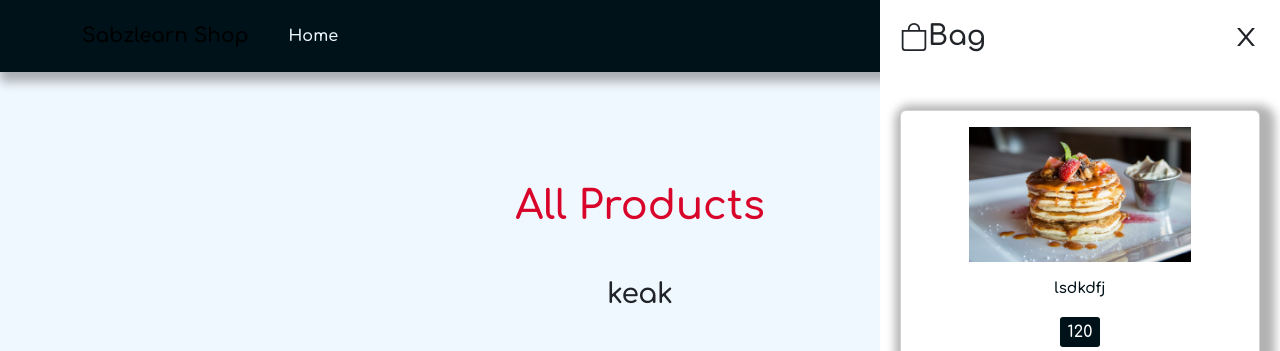
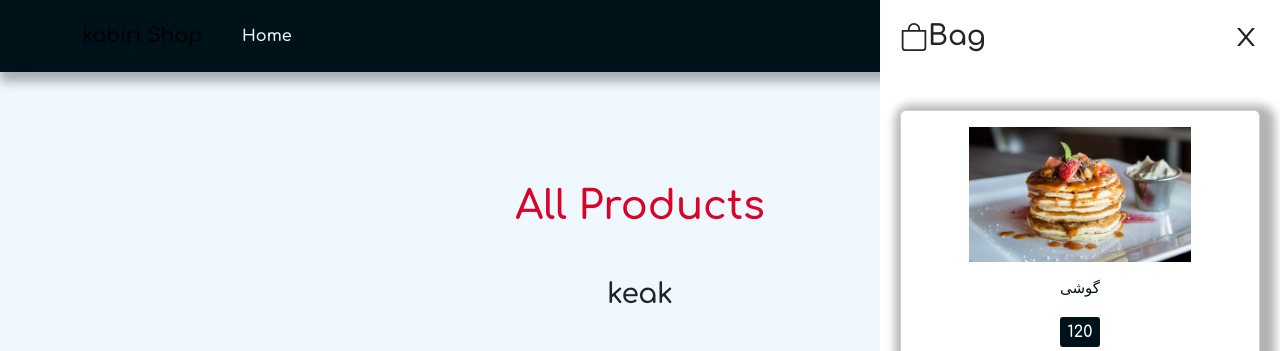
Before and after one commit to ahmadkabiri/first-app, a React (Create React App) app: page / in a window 1280 px wide. Shown: the top 351 px of the page. Built offline with nearby package versions, Linux system fonts and the light colour scheme.

Commit message:
last changes

```diff
--- a/src/App.js
+++ b/src/App.js
@@ -7,7 +7,7 @@ import Toast from "./Components/Toast/Toast";
 import Cart from "./Components/Cart/Cart";
 function App() {
 
-  const [allProducts,setAllProducts] =  useState(products)
+  const [allProducts] =  useState(products)
 
   return (
     <div>
--- a/src/Components/Cart/Cart.js
+++ b/src/Components/Cart/Cart.js
@@ -24,11 +24,11 @@ function Cart() {
 
                 </div>
                 <div className="card-body d-flex flex-column justify-content-center align-items-center">
-                    <p className="card-text">lsdkdfj</p>
+                    <p className="card-text">گوشی</p>
                     <p className="price">120</p>
                     <br />
-                    <a href="#" className='btn btn-danger'>Buy</a>
-                    <a href="#" className='btn btn-outline-dark mt-3 text-capitalize'>
+                    <a href="#-" className='btn btn-danger'>Buy</a>
+                    <a href="#-" className='btn btn-outline-dark mt-3 text-capitalize'>
                         more information
                     </a>
                     <p className='number'>1</p>
--- a/src/Components/Navbar/Navbar.js
+++ b/src/Components/Navbar/Navbar.js
@@ -5,19 +5,19 @@ function Navbar() {
   return (
     <nav className='navbar navbar-expand-sm py-3 d-flex'>
         <div className="container">
-           <a href="#" className="navbar-brand">
-            Sabzlearn Shop
+           <a href="#-" className="navbar-brand">
+            kabiri Shop
             </a>
             <ul className="navbar-nav me-auto ms-3">
                 <li className='nav-item'>
-                    <a href="#" className='nav-link'>
+                    <a href="#-" className='nav-link'>
                         Home
                     </a>
                 </li>
             </ul>
 
             <div className="bag-box">
-                <a href="#" className='bag'>
+                <a href="#-" className='bag'>
                     <BsBag className='text-white'></BsBag>
                     <span className='bag-products-counter'>0</span>
                 </a>
--- a/src/Components/ProductsSection/ProductsSection.js
+++ b/src/Components/ProductsSection/ProductsSection.js
@@ -10,7 +10,7 @@ function ProductsSection({ title, infos }) {
             <div className="col-12 text-center">
               <img
                 src={product.img}
-                alt="Product image"
+                alt="Productimage"
                 className="card-img-top w-75"
               />
             </div>
@@ -18,10 +18,10 @@ function ProductsSection({ title, infos }) {
               <p className="card-text">{product.title}</p>
               <p className="price">{product.price}$</p>
               <br />
-              <a href="#" className="btn btn-danger">
+              <a href="#-" className="btn btn-danger">
                 Add To Cart
               </a>
-              <a href="" className="btn btn-outline-dark mt-3 text-capitalize">
+              <a href="#-" className="btn btn-outline-dark mt-3 text-capitalize">
                 More information
               </a>
               <p className="number">Number: {product.count}</p>
```
